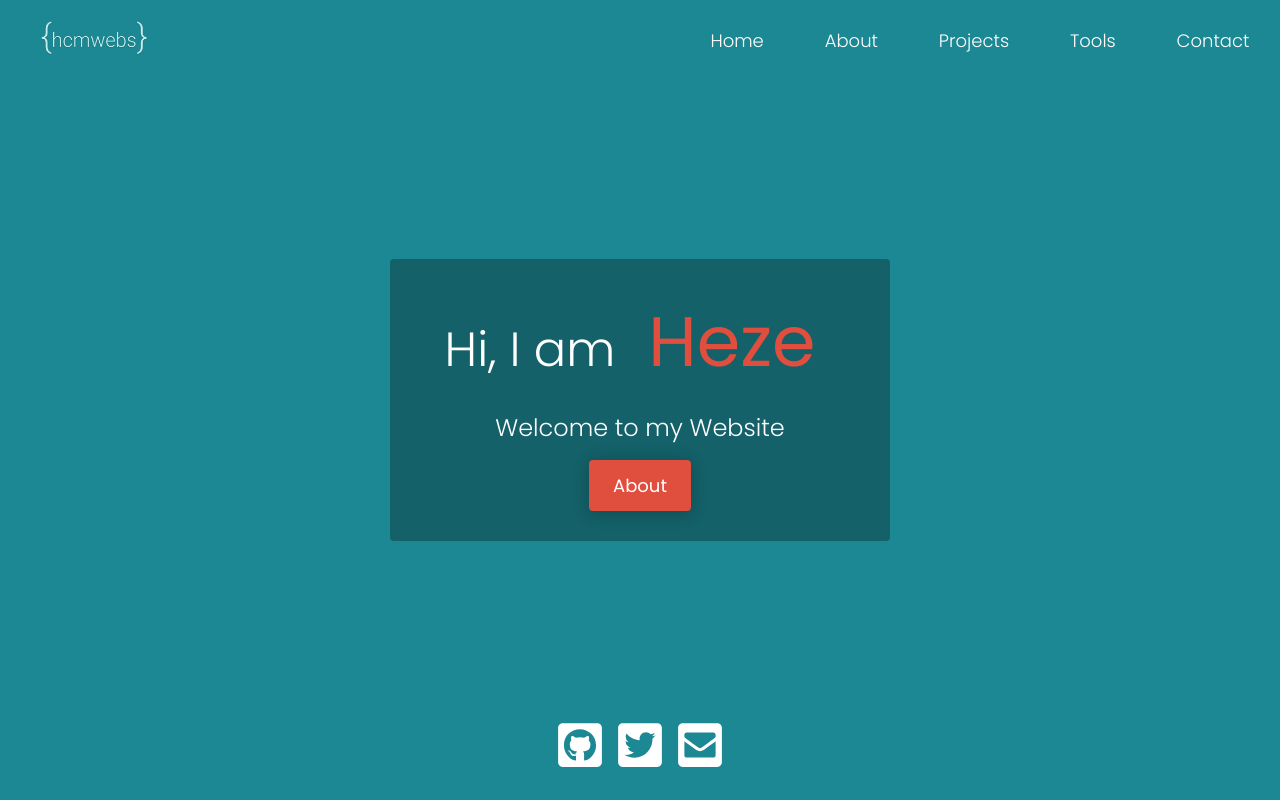
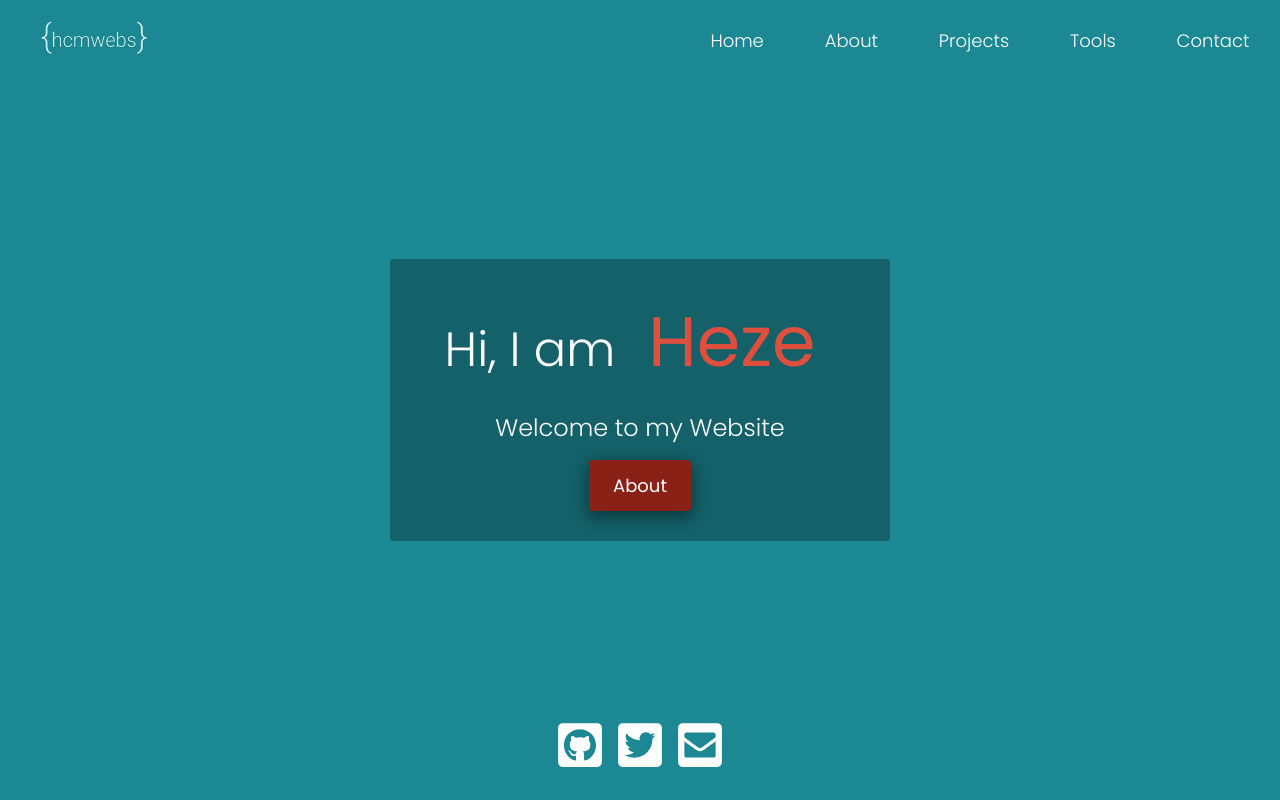
Before and after one commit to Hcmwebs/hcmwebs-react, a React (Create React App) app: page / in a window 1280 px wide. In both pictures the pointer is over the link 640 px from the left and 485 px from the top of the page. Built offline with nearby package versions, Linux system fonts and the light colour scheme; a web font is replaced by a local one.

Commit message:
added the hover and focus state to  the link
Signed-off-by: Heze <64218603+Hcmwebs@users.noreply.github.com>

```diff
--- a/src/css/styles.css
+++ b/src/css/styles.css
@@ -226,6 +226,11 @@ body {
   color: white;
   background-color: #e04e3e;
   box-shadow: 0px 2px 15px 2px rgba(0, 0, 0, 0.2);
+  transition: all 0.6s ease-in-out;
+}
+.header .heroText a:focus, .header .heroText a:hover {
+  box-shadow: 0px 5px 15px 2px rgba(0, 0, 0, 0.4);
+  background-color: #892116;
 }
 
 .btn__primary {
--- a/src/scss/layout/_header.scss
+++ b/src/scss/layout/_header.scss
@@ -41,12 +41,19 @@
     }
 
     a {
-      padding:  1.2rem 2.4rem;
+      padding: 1.2rem 2.4rem;
       border-radius: $borderRadius;
-      border:none;
-      color:$secondaryTextColor;
+      border: none;
+      color: $secondaryTextColor;
       background-color: $secondaryColor;
       box-shadow: $boxShadow;
+      transition: all 0.6s ease-in-out;
+
+      &:focus,
+      &:hover {
+        box-shadow: $boxShadowHover;
+        background-color: darken($secondaryColor, 25);
+      }
     }
   }
 }
```
Also changed, not shown: 1 other file (tests, documents, lock files or other folders).
